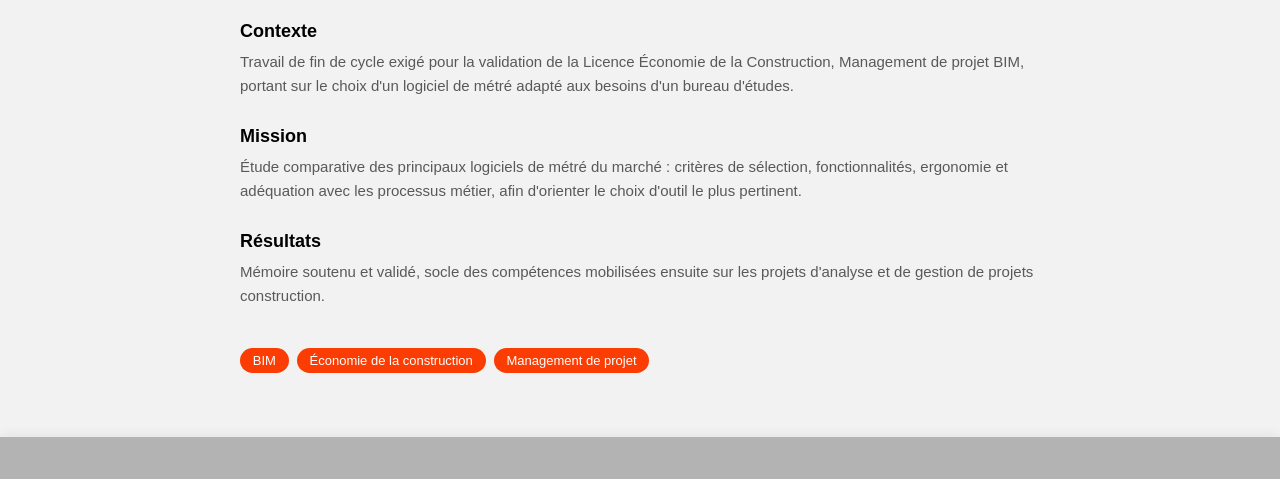
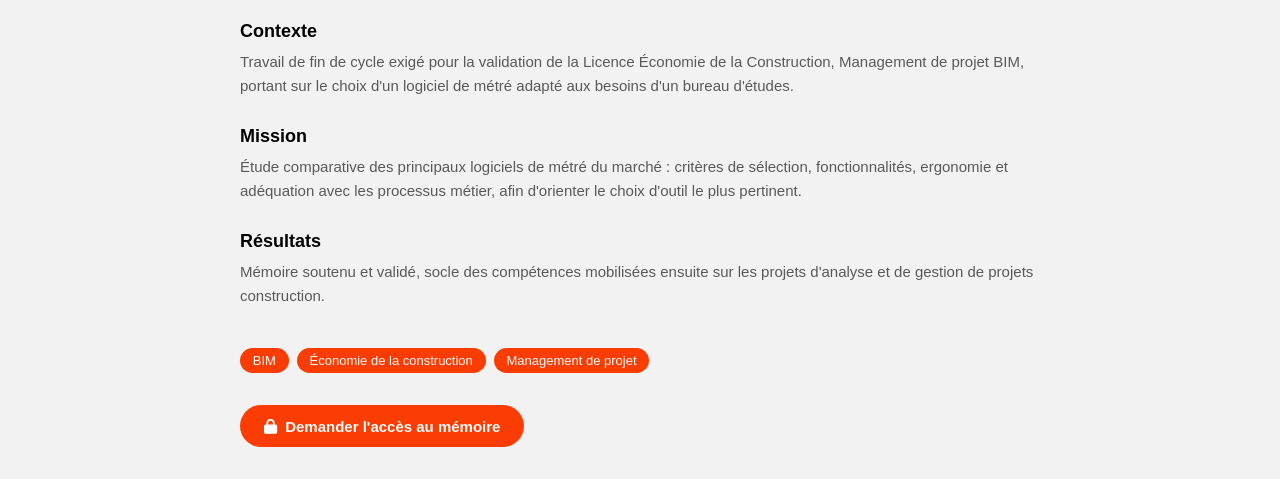
Before and after one commit to SocialKing75/Portfolio-super, a plain HTML site: page memoire-licence.html in a window 1280 px wide. Shown: the part 903-1382 px from the top of the page. Drawn offline with Linux system fonts and the light colour scheme; a web font is replaced by a local one.

Commit message:
Ajoute un bouton de demande d'accès au mémoire de licence
Co-Authored-By: Claude Opus 5.5 <noreply@anthropic.com>

```diff
--- a/css/style.css
+++ b/css/style.css
@@ -989,6 +989,24 @@ h1:focus-visible, h2:focus-visible, h3:focus-visible {
 .project-page__block h3 { color: var(--title-color); font-size: var(--h3-font-size); margin-bottom: 0.5rem; }
 .project-page__block p { color: var(--text-color); line-height: 1.6; }
 .project-page__tech { display: flex; flex-wrap: wrap; align-items: center; gap: 0.5rem; }
+.access-request {
+    display: inline-flex;
+    align-items: center;
+    gap: 0.5rem;
+    margin-top: 2rem;
+    background: var(--first-color);
+    color: #fff;
+    border: none;
+    border-radius: 2rem;
+    padding: 0.8rem 1.5rem;
+    font-family: var(--body-font);
+    font-weight: var(--font-semi-bold);
+    font-size: var(--normal-font-size);
+    cursor: pointer;
+    transition: var(--transition);
+}
+.access-request:hover { filter: brightness(1.08); transform: translateY(-2px); }
+@media (prefers-reduced-motion: reduce) { .access-request:hover { transform: none; } }
 
 .skills { padding-top: 7rem; }
 .skills__container { row-gap: 2.5rem; }
--- a/js/main.js
+++ b/js/main.js
@@ -283,7 +283,18 @@ document.addEventListener('DOMContentLoaded', () => {
         const form = modal.querySelector('.contact-modal__form');
         const status = modal.querySelector('.form-status');
 
-        const openModal = () => { modal.classList.add('active'); document.body.style.overflow = 'hidden'; };
+        const defaultSubject = 'Contact via la modale du portfolio';
+        let subject = defaultSubject;
+
+        // Triggers may pre-fill the form via data-contact-subject / data-contact-message.
+        const openModal = (trigger) => {
+            subject = trigger?.dataset.contactSubject || defaultSubject;
+            if (trigger?.dataset.contactMessage && !form.message.value.trim()) {
+                form.message.value = trigger.dataset.contactMessage;
+            }
+            modal.classList.add('active');
+            document.body.style.overflow = 'hidden';
+        };
         const closeModal = () => {
             modal.classList.remove('active');
             document.body.style.overflow = '';
@@ -306,7 +317,7 @@ document.addEventListener('DOMContentLoaded', () => {
             const ok = await sendContact({
                 name: form.name.value.trim(),
                 email,
-                subject: 'Contact via la modale du portfolio',
+                subject,
                 message
             }, status);
             if (ok) form.reset();
@@ -314,7 +325,7 @@ document.addEventListener('DOMContentLoaded', () => {
 
         // Triggers: any mailto link or element marked data-contact-open opens the modal.
         document.querySelectorAll('[data-contact-open], a[href^="mailto:"]').forEach(el => {
-            el.addEventListener('click', (e) => { e.preventDefault(); openModal(); });
+            el.addEventListener('click', (e) => { e.preventDefault(); openModal(el); });
         });
     }
 
--- a/memoire-licence.html
+++ b/memoire-licence.html
@@ -87,6 +87,12 @@
                     <span class="tech-tag">Management de projet</span>
                 </div>
 
+                <button class="access-request" type="button" data-contact-open
+                        data-contact-subject="Demande d'accès au mémoire — Étude comparative au choix du logiciel de métré"
+                        data-contact-message="Bonjour Joë, je souhaiterais lire votre mémoire « Étude comparative au choix du logiciel de métré ». Pourriez-vous m'en donner l'accès ? Merci !">
+                    <i class="fa-solid fa-lock" aria-hidden="true"></i> Demander l'accès au mémoire
+                </button>
+
             </div>
         </section>
     </main>
```
Also changed, not shown: projects.html (+5 -0 lines).
